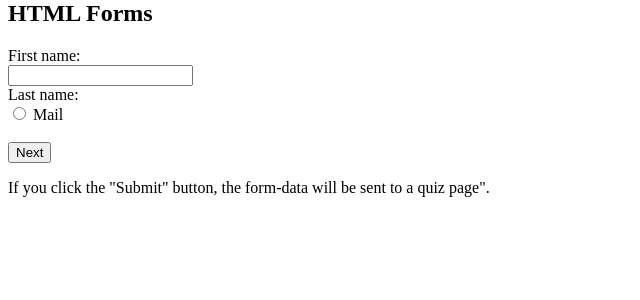
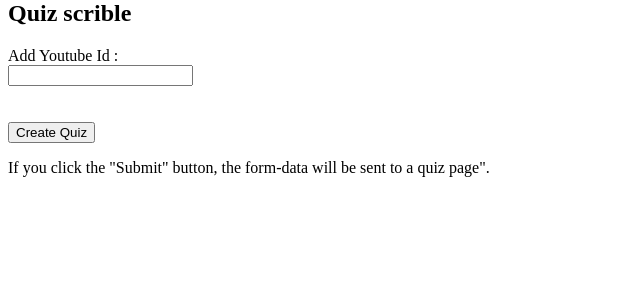
Before and after one commit to mary-khachatryan/Quiz_Scrible_flask, a Flask app: page / in a window 1280 px wide. Shown: the part 21-321 px from the top of the page, without its empty margins (0-640 px from the left). Run offline with Flask 3, Linux system fonts and the light colour scheme.

Commit message:
next step:: adding totol mas

```diff
--- a/app.py
+++ b/app.py
@@ -1,5 +1,13 @@
 from radio_buttons import Quiz_Form,MyForm
 from flask import Flask, render_template,url_for, request,redirect
+
+import openai
+import streamlit as st
+from openai import OpenAI
+from youtube_transcript_api import YouTubeTranscriptApi
+import os
+import json
+
 app = Flask(__name__)
 
 
@@ -13,10 +21,11 @@ app.config["SECRET_KEY"] = "11_509"
 
 @app.route('/', methods=['GET', 'POST'])
 def home():
-    form = MyForm()
-    result = request.form
+    youtube_id = request.form.get('fname')
     if 'next_button' in request.form and request.method == 'POST':
         print("val")
+        youtube_id = request.form.get('fname')
+        print("id", youtube_id)
         return redirect('a')
         #return render_template('form_handler.html', title="youtube", handler='handler', result=result)
         #return render_template('form.html')\
--- a/templates/home.html
+++ b/templates/home.html
@@ -4,19 +4,18 @@
 {% block header%} {{header}} {% endblock header %}
 
 {% block content %}
-<h2>HTML Forms</h2>
+<h2>Quiz scrible</h2>
 
 <form action = "" method = "post">
 
 
-  <label for="fname">First name:</label><br>
+  <label for="fname"> Add Youtube Id :</label><br>
   <input type="text" id="fname" name="fname" value=""><br>
-  <label for="lname">Last name:</label><br>
-  <input type="radio" name="lname" value="">
-  <label for="contactChoice3">Mail</label>
+
+
   <br>
   <br>
-  <input type="submit" name="next_button" value="Next">
+  <input type="submit" name="next_button" value="Create Quiz">
 </form>
 
 
```
